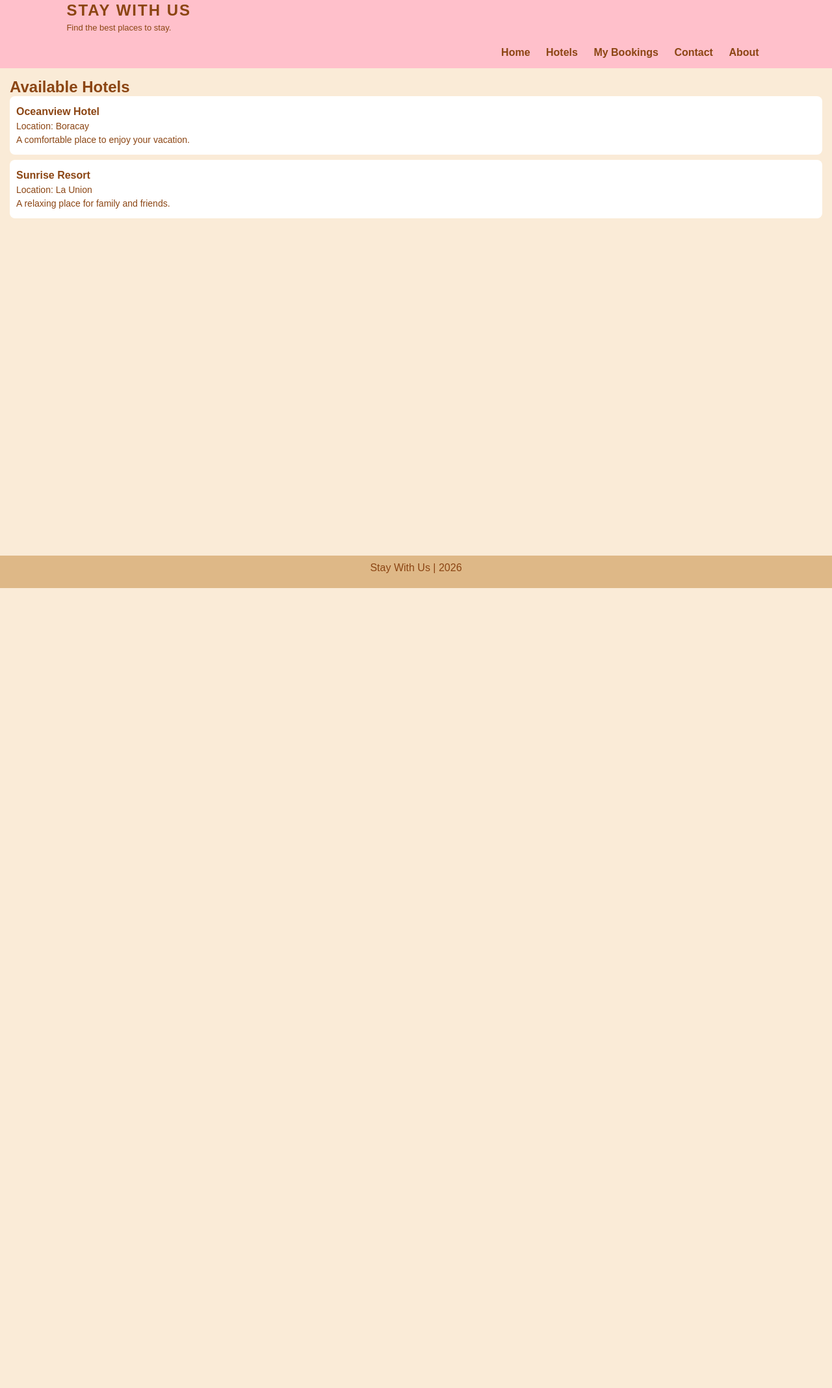
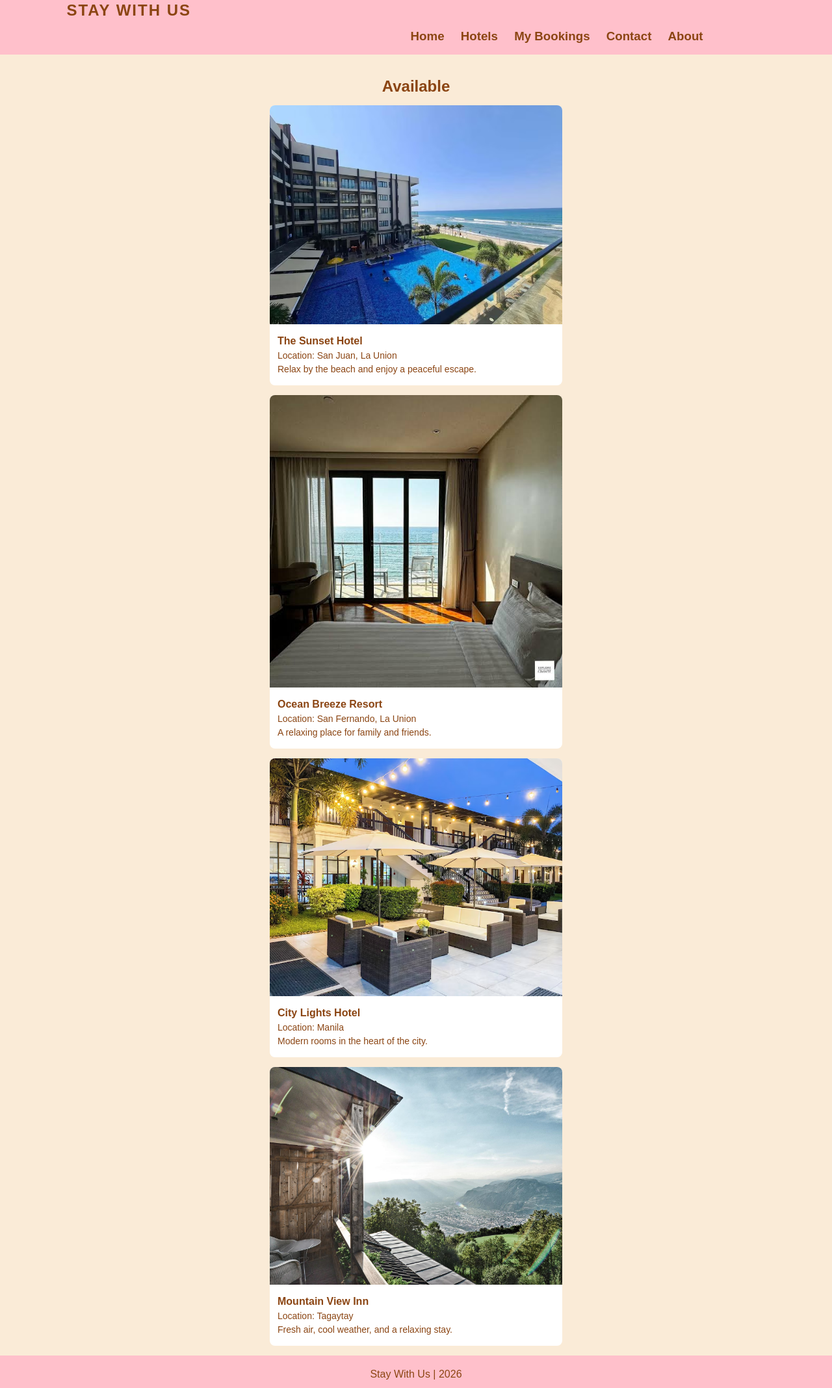
Before and after one commit to Two-One-Zero/DjangoFinalProject, a Django app: page /hotels/ in a window 1280 px wide. Shown: the whole page at 65% size. Before the commit the page ends 905 px from the top, so only its background shows below. Run offline with Django 5.2, Linux system fonts and the light colour scheme.

Commit message:
Added image under the menu, and added list of images vertically, and etc.

```diff
--- a/hotels/static/hotels/style.css
+++ b/hotels/static/hotels/style.css
@@ -15,18 +15,25 @@ html, body {
 }
 #main {
     overflow:auto;
-    padding-bottom: 100px;
+    padding-bottom: 50px;
 }
 #footer {
-   background-color: burlywood;
+   background-color: pink;
    position: relative;
    height: 50px;
    margin-top: -50px;
    clear:both;
    text-align: center;
 
-   padding: 10px;
+   padding: 20px;
 }
+
+#navbar {
+    background-color: pink;
+    /* padding: 10px 8%; */
+    text-align: right;
+}
+
 
 
 body {
@@ -68,13 +75,18 @@ nav a {
 }
 
 .hero {
+    color: white;
     padding: 60px 8%;
-    background: peachpuff;
+    background-image: url('images/sunset-hotel.jpg');
+    background-size: cover;
+    background-position: center;
+    background-repeat: no-repeat;
 }
 
 .hero h1 {
     font: 45px Georgia, serif;
     margin: 5px 0;
+
 }
 
 .featured {
@@ -110,6 +122,12 @@ nav a {
 @media (max-width: 700px) {
     .hotel-grid {
         grid-template-columns: repeat(2, 1fr);
+
+    }
+
+    .photo {
+        object-fit: cover;
+        display: block;
     }
 }
 
@@ -151,3 +169,46 @@ section {
     font-size: 14px;
     margin: 5px 0;
 }
+
+.location {
+    font-size: 14px;
+    color: saddlebrown;
+    margin: 5px 0;
+}
+
+.list {
+     display: flex;
+    flex-direction: column;
+    gap: 15px;
+    max-width: 450px;
+    margin: 0 auto;;
+}
+
+.item {
+    background-color: white;
+    border-radius: 8px;
+    overflow: hidden;
+    display: flex;
+    flex-direction: column;
+}
+
+
+
+.details {
+    padding: 12px;
+}
+
+.details h3 {
+    font-size: 16px;
+    margin: 5px 0;
+}
+
+.details p {
+    font-size: 14px;
+    margin: 5px 0;
+}
+
+#available {
+    text-align: center;
+    margin-top: 20px;
+}
--- a/hotels/templates/hotels/home.html
+++ b/hotels/templates/hotels/home.html
@@ -13,6 +13,7 @@
         <p>Comfortable stays. Beautiful places.<br>
         Memories that last.</p>
     </div>
+
 </section>
 
 <section class="featured">
--- a/hotels/templates/hotels/hotels.html
+++ b/hotels/templates/hotels/hotels.html
@@ -1,22 +1,55 @@
 
 {% extends 'base.html' %}
+{% load static %}
 
 {% block title %}Hotels | Stay With Us{% endblock %}
 
 {% block content %}
+
 <section>
-    <h2>Available Hotels</h2>
+    <div class="list">
 
-    <div class="hotel">
-        <h3>Oceanview Hotel</h3>
-        <p>Location: Boracay</p>
-        <p>A comfortable place to enjoy your vacation.</p>
-    </div>
+        <h2 id ="available">Available</h2>
 
-    <div class="hotel">
-        <h3>Sunrise Resort</h3>
-        <p>Location: La Union</p>
-        <p>A relaxing place for family and friends.</p>
+        <article class="item">
+            <img class="photo" src="{% static 'hotels/images/sunset-hotel.jpg' %}" alt="The Sunset Hotel">
+            <div class="details">
+                <h3>The Sunset Hotel</h3>
+                <p>Location: San Juan, La Union</p>
+                <p>Relax by the beach and enjoy a peaceful escape.</p>
+            </div>
+        </article>
+
+        <article class="item">
+            <img class="photo" src="{% static 'hotels/images/ocean-breeze.jpg' %}" alt="Ocean Breeze Resort">
+            <div class="details">
+                <h3>Ocean Breeze Resort</h3>
+                <p>Location: San Fernando, La Union</p>
+                <p>A relaxing place for family and friends.</p>
+            </div>
+        </article>
+
+        <article class="item">
+            <img class="photo" src="{% static 'hotels/images/city-lights.jpg' %}" alt="City Lights Hotel">
+            <div class="details">
+                <h3>City Lights Hotel</h3>
+                <p>Location: Manila</p>
+                <p>Modern rooms in the heart of the city.</p>
+            </div>
+        </article>
+
+        <article class="item">
+            <img class="photo" src="{% static 'hotels/images/mountain-view.jpg' %}" alt="Mountain View Inn">
+            <div class="details">
+                <h3>Mountain View Inn</h3>
+                <p>Location: Tagaytay</p>
+                <p>Fresh air, cool weather, and a relaxing stay.</p>
+            </div>
+        </article>
+
     </div>
 </section>
+
+
+
 {% endblock %}
--- a/hotels/templates/hotels/navbar.html
+++ b/hotels/templates/hotels/navbar.html
@@ -1,8 +1,10 @@
 
-<nav>
-    <a href="{% url 'home' %}">Home</a>
-    <a href="{% url 'hotels' %}">Hotels</a>
-    <a href="{% url 'bookings' %}">My Bookings</a>
-    <a href="{% url 'contact' %}">Contact</a>
-    <a href="{% url 'about' %}">About</a>
+<nav id = "navbar">
+    <h3>
+        <a href="{% url 'home' %}">Home</a>
+        <a href="{% url 'hotels' %}">Hotels</a>
+        <a href="{% url 'bookings' %}">My Bookings</a>
+        <a href="{% url 'contact' %}">Contact</a>
+        <a href="{% url 'about' %}">About</a>
+    </h3>
 </nav>
--- a/staywithus/urls.py
+++ b/staywithus/urls.py
@@ -8,7 +8,7 @@ urlpatterns = [
     path('admin/', admin.site.urls),
     path('', views.home, name='home'),
     path('hotels/', views.hotels, name='hotels'),
-     path('bookings/', views.bookings, name='bookings'),
-      path('contact/', views.contact, name='contact'),
-      path('about/', views.about, name='about'),
+    path('bookings/', views.bookings, name='bookings'),
+    path('contact/', views.contact, name='contact'),
+    path('about/', views.about, name='about'),
 ]
--- a/templates/base.html
+++ b/templates/base.html
@@ -11,10 +11,11 @@
 
     <header>
         <h1>STAY WITH US</h1>
-        <p>Find the best places to stay.</p>
+        <!-- <p>Find the best places to stay.</p> -->
+        {% include 'hotels/navbar.html' %}
     </header>
 
-    {% include 'hotels/navbar.html' %}
+
 
     <div id = "container">
         <div id = "main">
```
